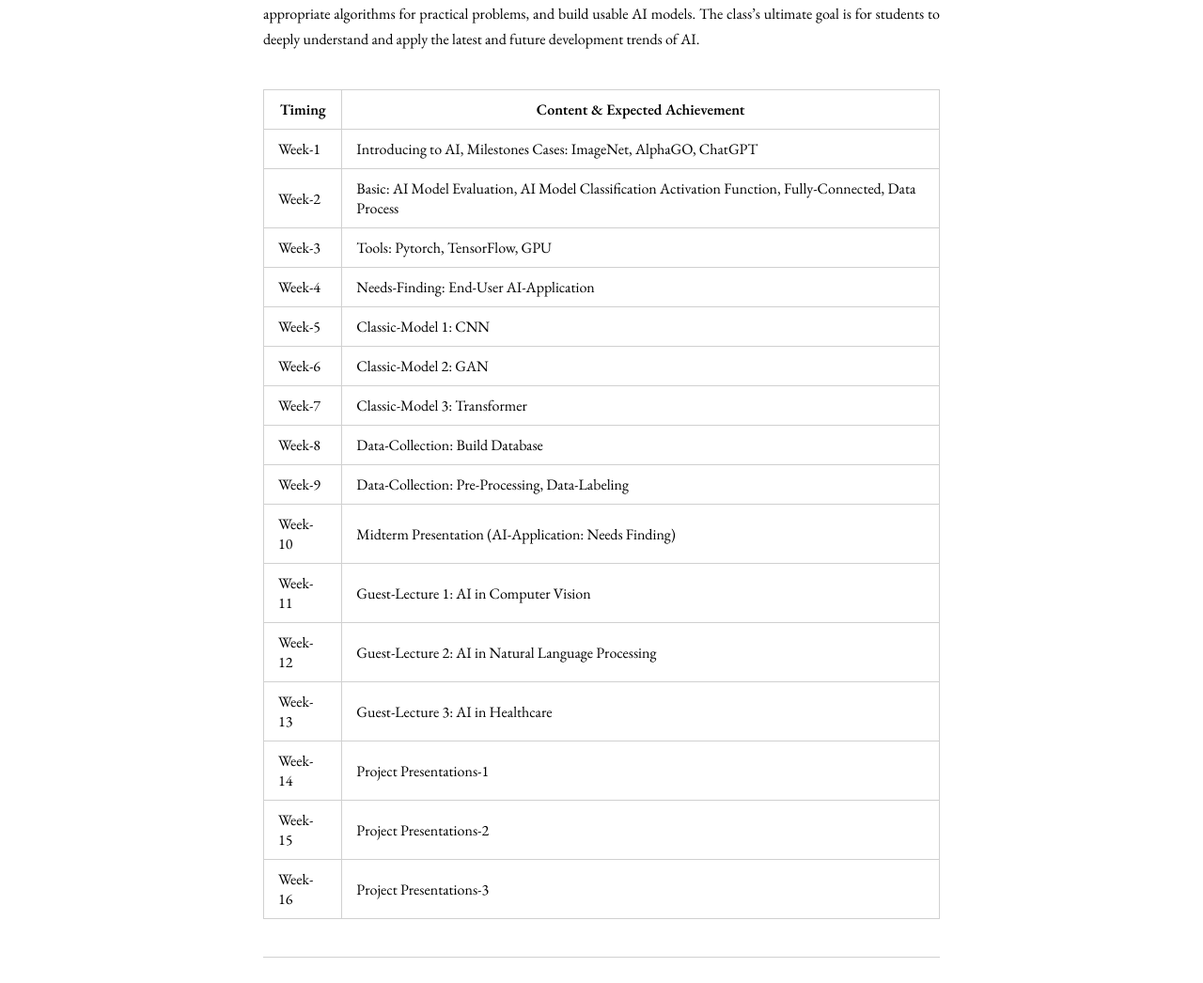
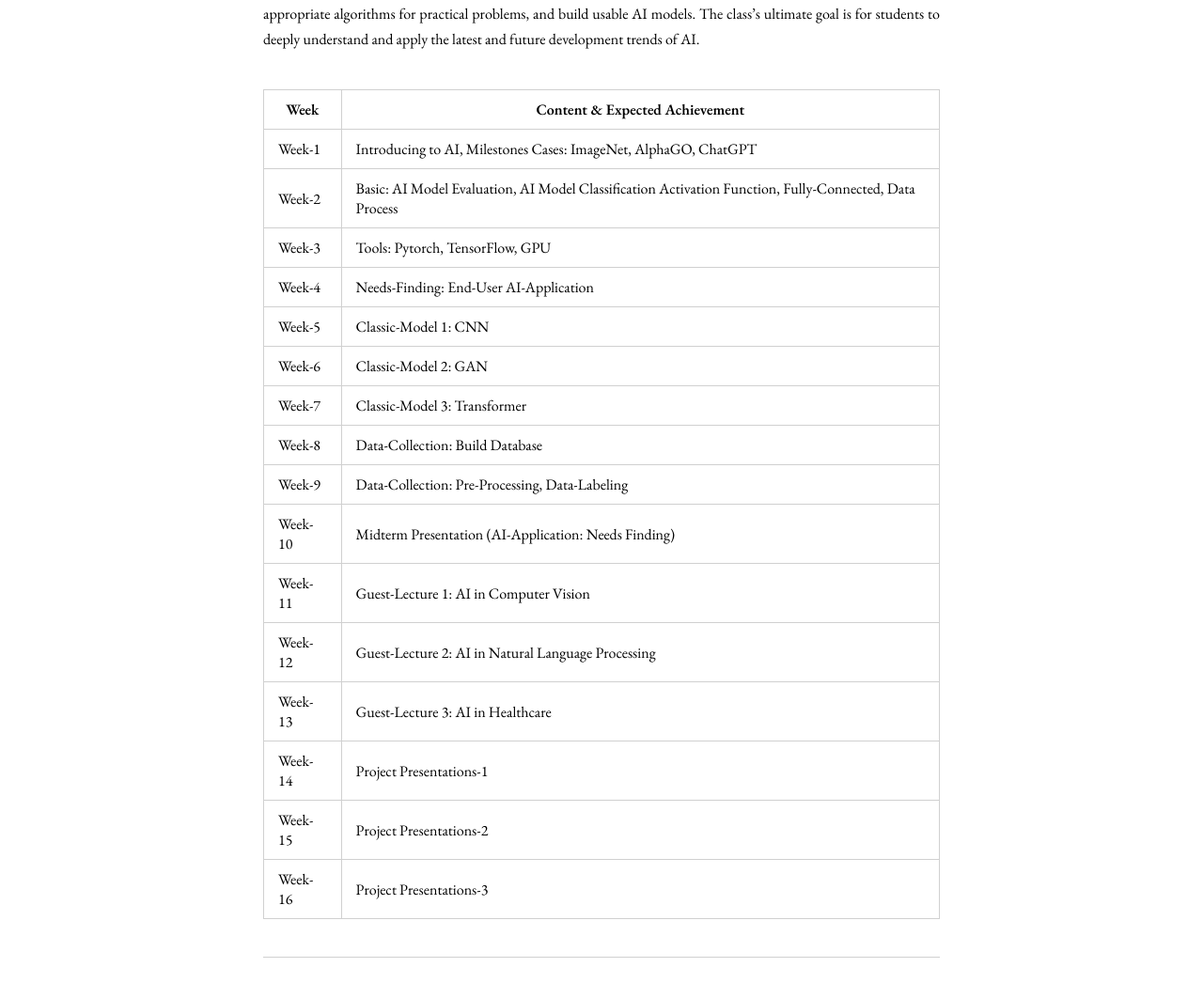
Before and after one commit to PatrickAIlab/PatrickAIlab.github.io, a Jekyll site: the page built from teaching/index.md, in a window 1280 px wide. Shown: the part 928-1974 px from the top of the page at 94% size. Built offline with Jekyll 4.4.1, drawn with Linux system fonts in a browser that asks for light colours; nearby versions of some CDN libraries.

Commit message:
Update index.md

```diff
--- a/teaching/index.md
+++ b/teaching/index.md
@@ -25,7 +25,7 @@ This course is designed for students to learn the theory, algorithms, and applic
 
 Furthermore, this course introduces the application of artificial intelligence in SOTA (State-of-the-Art) practical uses and daily life, involving fields such as computer vision, natural language processing, and healthcare. The goal of the course is to enable students to understand the principles of commonly used artificial intelligence algorithms, select appropriate algorithms for practical problems, and build usable AI models. The class's ultimate goal is for students to deeply understand and apply the latest and future development trends of AI.
 
-| Timing     | Content & Expected Achievement                                   |
+| Week     | Content & Expected Achievement                                   |
 |----------|---------------------------------------------------|
 | Week-1 | Introducing to AI, Milestones Cases: ImageNet, AlphaGO, ChatGPT |
 | Week-2 | Basic: AI Model Evaluation, AI Model Classification Activation Function, Fully-Connected, Data Process |
```
